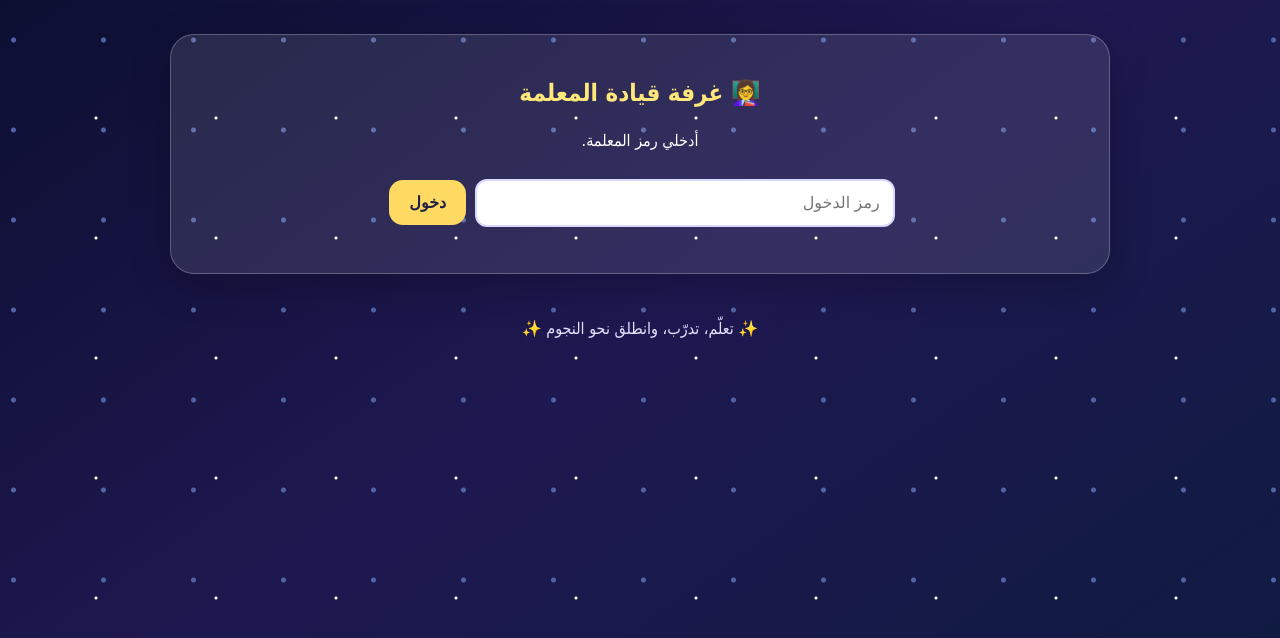
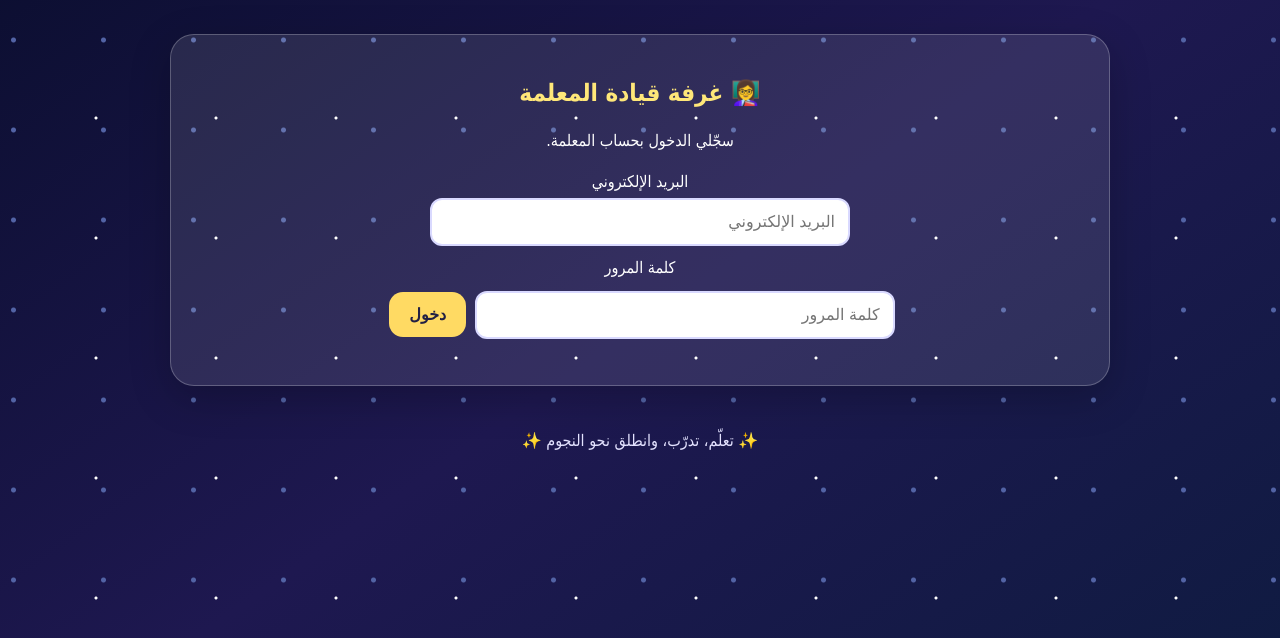
Before and after one commit to studenttp/-, a plain HTML site: page index.html in a window 1280 px wide. Both pictures are taken after a click on the button "🔐 صفحة المعلمة". Shown: the part 158-796 px from the top of the page. Drawn offline with Linux system fonts and the light colour scheme.

Commit message:
Update index.html

```diff
--- a/index.html
+++ b/index.html
@@ -7,7 +7,6 @@
   <title>روّاد الضرب 🚀</title>
   <link rel="stylesheet" href="style.css">
 </head>
-<script type="module" src="script.js"></script>
 <body>
   <header>
     <h1>🚀 روّاد الضرب</h1>
@@ -25,8 +24,14 @@
       </select>
 
       <div class="gender">
-        <label><input type="radio" name="avatar" value="girl" checked> 👩‍🚀 رائدة فضاء</label>
-        <label><input type="radio" name="avatar" value="boy"> 👨‍🚀 رائد فضاء</label>
+        <label>
+          <input type="radio" name="avatar" value="girl" checked>
+          👩‍🚀 رائدة فضاء
+        </label>
+        <label>
+          <input type="radio" name="avatar" value="boy">
+          👨‍🚀 رائد فضاء
+        </label>
       </div>
 
       <button id="startBtn">انطلق إلى الفضاء 🚀</button>
@@ -42,7 +47,9 @@
 
     <section id="quiz" class="panel hidden">
       <h2 id="quizTitle">🪐 تدريب الكوكب</h2>
-      <div class="progress"><div id="progressBar"></div></div>
+      <div class="progress">
+        <div id="progressBar"></div>
+      </div>
       <p id="questionCount"></p>
       <div id="question" class="question"></div>
       <div id="answers" class="answers"></div>
@@ -52,32 +59,55 @@
 
     <section id="teacher" class="panel hidden">
       <h2>👩‍🏫 غرفة قيادة المعلمة</h2>
+
       <div id="teacherLogin">
-        <p>أدخلي رمز المعلمة.</p>
-        <input id="teacherCode" type="password" placeholder="رمز الدخول">
+        <p>سجّلي الدخول بحساب المعلمة.</p>
+
+        <label for="teacherEmail">البريد الإلكتروني</label>
+        <input
+          id="teacherEmail"
+          type="email"
+          placeholder="البريد الإلكتروني"
+          autocomplete="username"
+        >
+
+        <label for="teacherCode">كلمة المرور</label>
+        <input
+          id="teacherCode"
+          type="password"
+          placeholder="كلمة المرور"
+          autocomplete="current-password"
+        >
+
         <button id="loginBtn">دخول</button>
-        <p id="loginMessage"></p>
+        <p id="loginMessage" aria-live="polite"></p>
       </div>
 
       <div id="teacherTools" class="hidden">
         <h3>إدارة الطلاب</h3>
+
         <div class="add-student">
           <input id="newStudent" placeholder="اسم الطالب الجديد">
           <button id="addBtn">إضافة الطالب</button>
         </div>
+
         <div id="studentList"></div>
 
         <h3>فتح الكواكب يدويًا</h3>
         <p>اختاري الطالب والكوكب الذي تريدين فتحه.</p>
+
         <label for="manageStudent">الطالب</label>
         <select id="manageStudent"></select>
+
         <label for="planetUnlock">الكوكب</label>
         <select id="planetUnlock"></select>
+
         <button id="unlockBtn">فتح الكوكب للطالب 🔓</button>
         <button id="lockBtn" class="secondary">قفل الكوكب 🔒</button>
 
         <h3>التقدم والنتائج</h3>
         <div id="report"></div>
+
         <button id="exportBtn" class="secondary">تصدير تقرير CSV</button>
         <button id="resetBtn" class="danger">إعادة تعيين تقدم الطالب</button>
         <button id="logoutBtn" class="secondary">تسجيل الخروج</button>
@@ -90,12 +120,15 @@
       <h2 id="certificateName"></h2>
       <p>لإكمال رحلة الكواكب واجتياز تحدي الضرب الشفوي.</p>
       <p>أنت نجم متألق في عالم الرياضيات! ⭐</p>
+
       <button onclick="window.print()">طباعة الشهادة 🖨️</button>
       <button id="returnJourney" class="secondary">العودة إلى الرحلة</button>
     </section>
   </main>
 
   <footer>✨ تعلّم، تدرّب، وانطلق نحو النجوم ✨</footer>
-  <script src="script.js"></script>
+
+  <!-- تحميل ملف JavaScript مرة واحدة فقط -->
+  <script type="module" src="script.js"></script>
 </body>
 </html>
```
